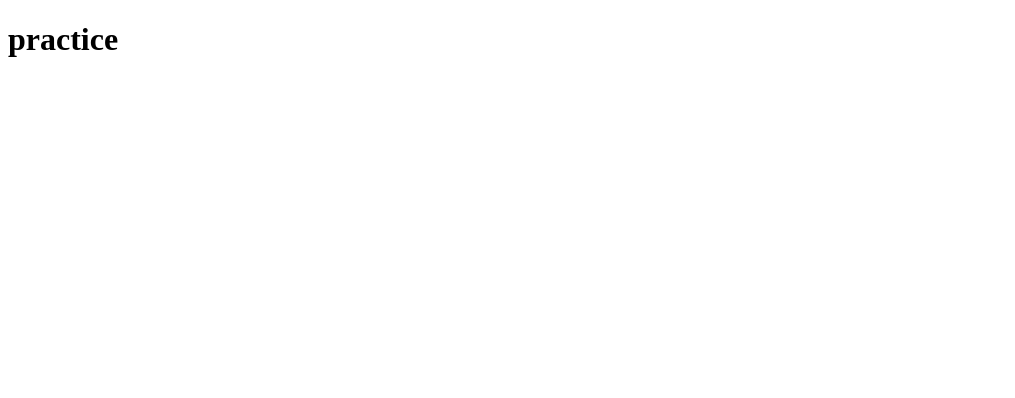
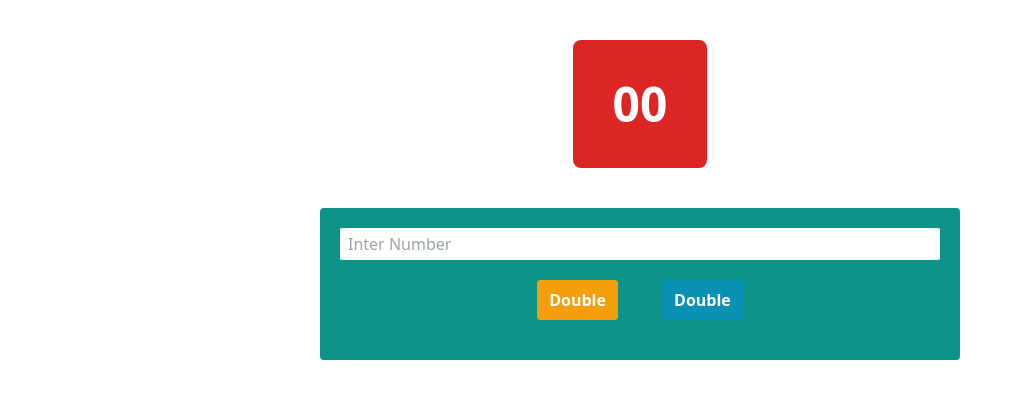
Before and after one commit to ruhulaminpollob/practise-problem-md-28, a plain HTML site: page index.html in a window 1280 px wide. Shown: the whole page, without its empty margins (0-1015 px from the left). Drawn offline with nearby package versions, Linux system fonts and the light colour scheme.

Commit message:
complete html marrcap for the problem

```diff
--- a/index.html
+++ b/index.html
@@ -5,8 +5,25 @@
     <meta http-equiv="X-UA-Compatible" content="IE=edge">
     <meta name="viewport" content="width=device-width, initial-scale=1.0">
     <title>Module 28 practice problem</title>
+    <script src="https://cdn.tailwindcss.com"></script>
 </head>
 <body>
-    <h1>practice</h1>
+    <section>
+        <div class="bg-red-600 w-fit p-10 rounded-lg m-10 mx-auto">
+            <h1 id="output" class="text-5xl font-semibold text-white">00</h1>
+        </div>
+
+        <div class="bg-teal-600 p-5 w-1/2 mx-auto rounded">
+
+            <input id="input-filed" class="py-1 px-2 rounded-sm block w-full" placeholder="Inter Number" type="text">
+            <div class="text-center">
+                <button id="double-btn" class="bg-amber-500 rounded py-2 px-3 m-5 text-white font-semibold hover:shadow">Double</button>
+                <button id="double-btn" class="bg-cyan-600 rounded py-2 px-3 m-5 text-white font-semibold hover:shadow">Double</button>
+            </div>
+        </div>
+    </section>
+    <script>
+
+    </script>
 </body>
 </html>
```
Also changed, not shown: tailwind.config.js (added).
